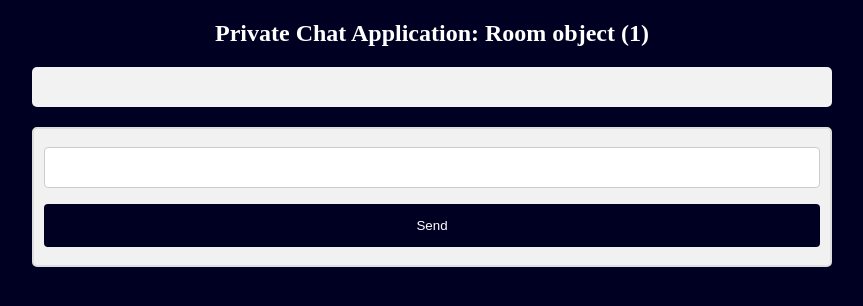
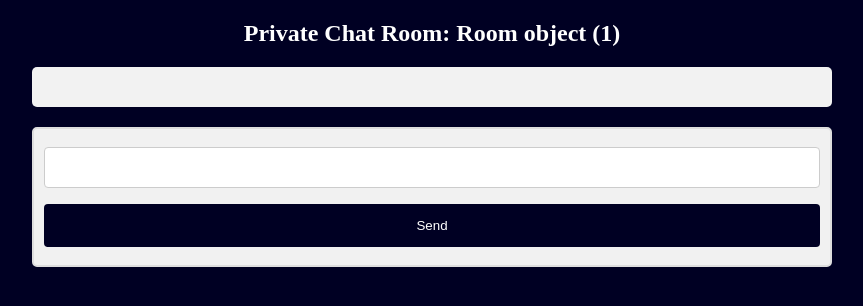
Before and after one commit to iimrx/chat_app, a Django app: template templates/room.html in a window 1280 px wide. Shown: the top 306 px of the page, without its empty margins (208-1071 px from the left). Run offline with Django 3.2, Linux system fonts and the light colour scheme; tables that the repository leaves empty hold one stand-in row (values such as "Sample post"); the template is opened without the code that fills it: values that come from a table or form of the project are taken from there, most other values are stand-ins (such as "Sample title", 1, 10 or a date in 2020); data that the repository does not hold is empty; some libraries are stand-ins or nearby versions.

Commit message:
bug fixing

```diff
--- a/templates/room.html
+++ b/templates/room.html
@@ -9,7 +9,7 @@
     <link href="{% static '/css/main.css' %}" rel="stylesheet" type="text/css">
   </head>
 <body>
-<h2 class="white-text">Private Chat Application: {{room}}</h2>
+<h2 class="white-text">Private Chat Room: {{room}}</h2>
 <div id="display"></div>
 <script type="text/javascript">
 $(document).ready(function(){
```
